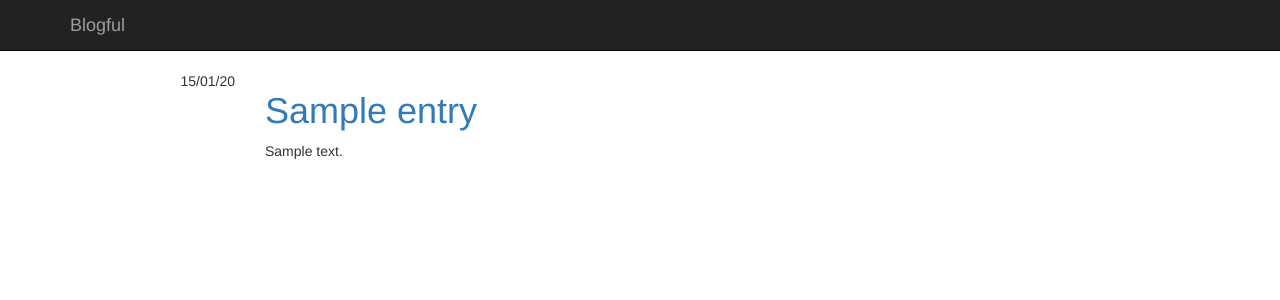
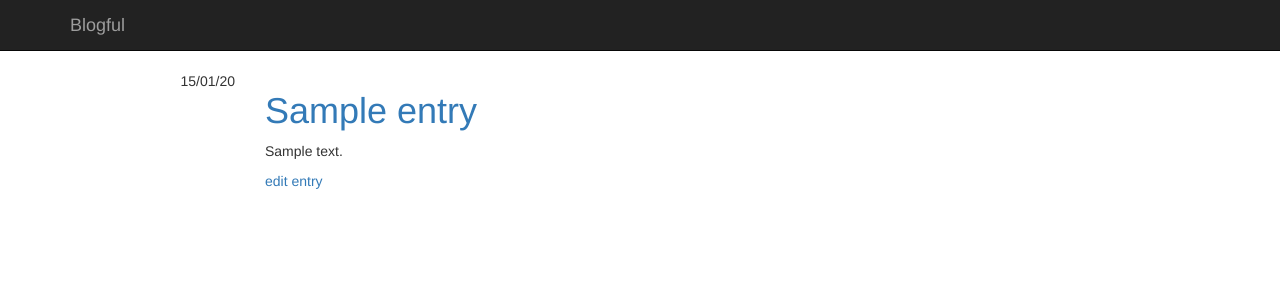
Before and after one commit to holler4amarshall/blogful, a Flask app: page / in a window 1280 px wide. Shown: the top 300 px of the page. Run offline with Flask 2, Linux system fonts and the light colour scheme; tables that the repository leaves empty hold one stand-in row (values such as "Sample post"); some libraries are stand-ins or nearby versions.

Commit message:
added new feature: add link to edit post and display post once clicked

```diff
--- a/blog/templates/entries.html
+++ b/blog/templates/entries.html
@@ -3,7 +3,7 @@
 {% block content %}
 
 {% for entry in entries %}
-{{ macros.render_entry(entry) }}
+{{ macros.render_entry_as_href(entry) }}
 {% endfor %}
 
 <ul class="pager">
--- a/blog/templates/macros.html
+++ b/blog/templates/macros.html
@@ -1,4 +1,4 @@
-{% macro render_entry(entry) %}
+{% macro render_entry_as_href(entry) %}
 <div class="row">
     <div class="col-md-2 text-right metadata">
         <ul class="list-unstyled">
@@ -12,8 +12,28 @@
             <a href="/entry/{{entry.id - 1}}">{{ entry.title }}</a>
         </h1>
         {{ entry.content | markdown }}
+        <a href="/entry/{{entry.id -1}}/edit">edit entry</a>
     </div>
 </div>
 {% endmacro %}
 
-{@ macro select_entry(entry) %}
+## how to do an if statement, to determine if to show link as href or not?
+
+{% macro render_entry(entry) %}
+<div class="row">
+    <div class="col-md-2 text-right metadata">
+        <ul class="list-unstyled">
+            <li>
+                {{ entry.datetime | dateformat("%d/%m/%y") }}
+            </li>
+        </ul>
+    </div>
+    <div class="col-md-10">
+        <h1>
+            {{ entry.title }}
+        </h1>
+        {{ entry.content | markdown }}
+        <a href="/entry/{{entry.id -1}}/edit">edit entry</a>
+    </div>
+</div>
+{% endmacro %}
--- a/blog/views.py
+++ b/blog/views.py
@@ -54,3 +54,12 @@ def view_entry(id):
     return render_template("entry.html",
         entry=entry)
     ### need to bullet proof this. if i enter /entry/1000000 then i dont get a nice error.
+
+# Assignment: edit entry via link in metadata div to display a form similar to the add entry view, prepopulated with existing data
+@app.route("/entry/<int:id>/edit", methods=["GET"])
+def edit_entry_get(id):
+    entry = session.query(Entry)
+    entry = entry.filter(Entry.id == id + 1).first()
+    return render_template("entry.html", entry=entry)
+
+# @app.route("/entry/<int:id>/edit", methods=["PUT"])
```
Also changed, not shown: blog/templates/edit_entry.html (added, +19 -0 lines).
